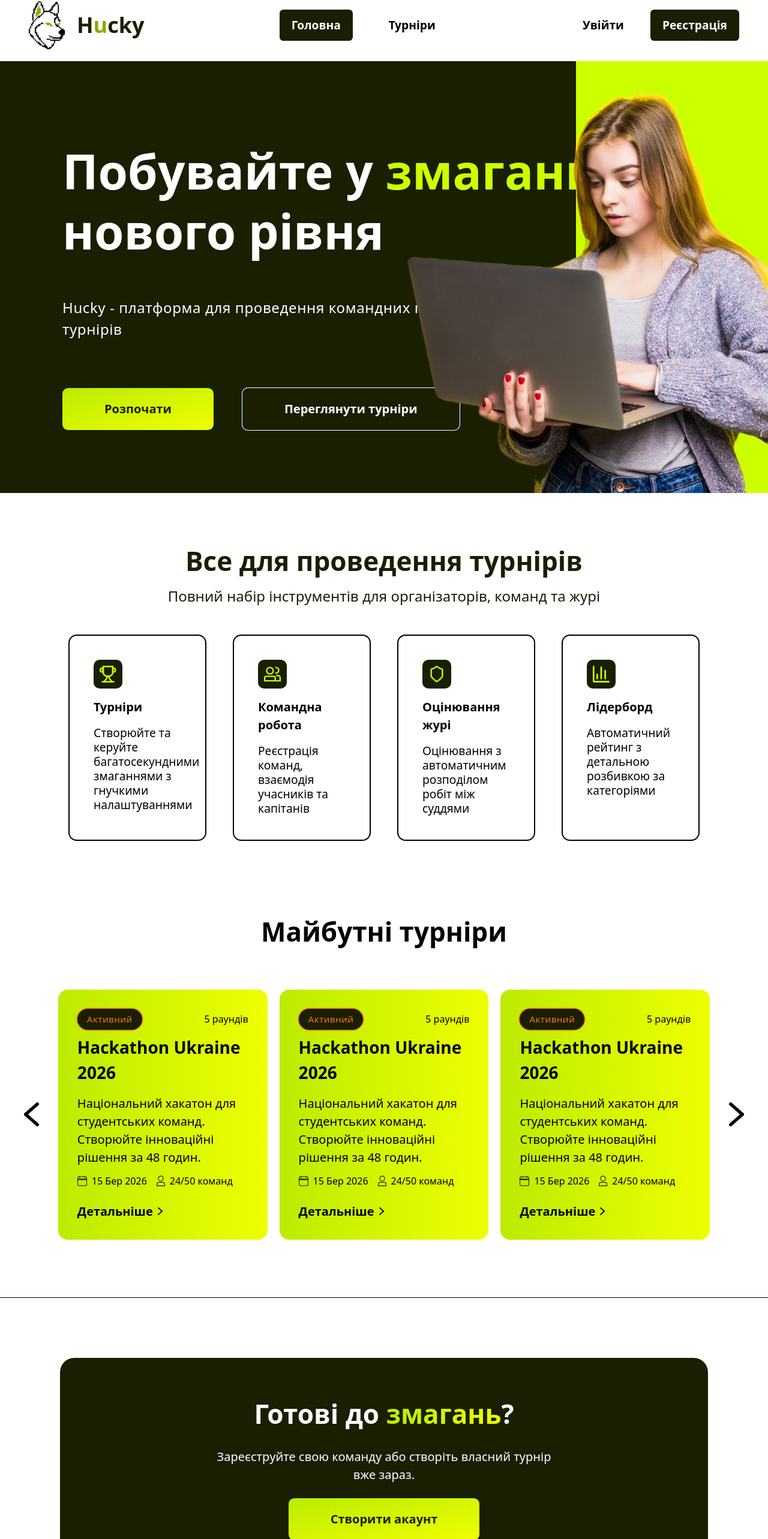
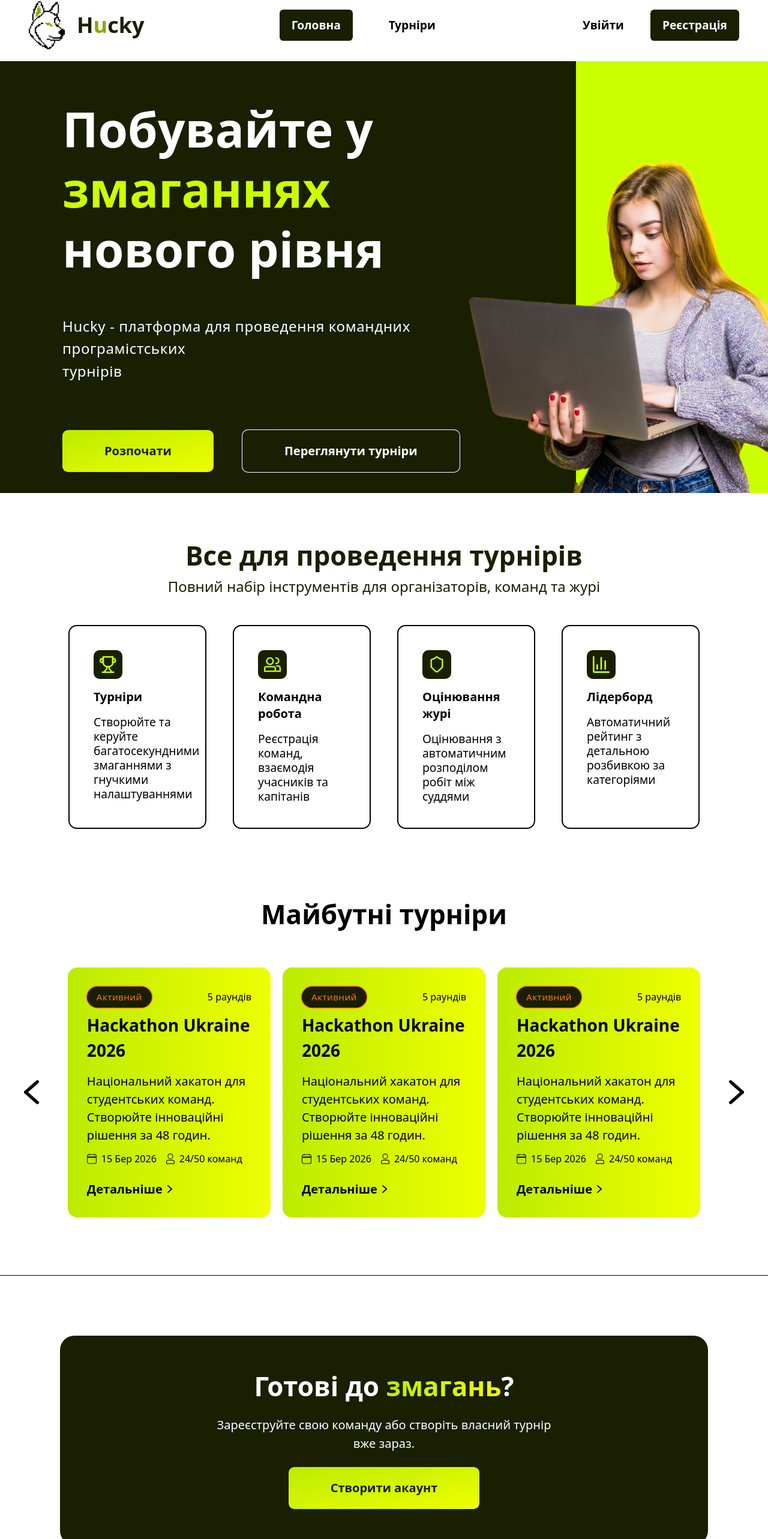
Before and after one commit to aidoteam10-art/Hucky, a SvelteKit app in the folder frontend/: page / in a window 1280 px wide. Shown: the part 18-2584 px from the top of the page at 60% size. Built offline with nearby package versions, Linux system fonts and the light colour scheme.

Commit message:
Додано адаптивність для головної сторінки

```diff
--- a/frontend/src/routes/(app)/+page.svelte
+++ b/frontend/src/routes/(app)/+page.svelte
@@ -1,5 +1,5 @@
 <script>
-	import TournamentCard from "../../components/TournamentCard.svelte";
+    import TournamentCard from "../../components/TournamentCard.svelte";
     import Link from "../../components/Link.svelte";
     let features = [
         { title: 'Турніри', desc: 'Створюйте та керуйте багатосекундними змаганнями з гнучкими налаштуваннями', icon: '/icons/trophie.svg' },
@@ -14,68 +14,78 @@
   ]
 </script>
 
-
-<section class = "relative flex min-h-[90%] bg-[#191F00]">
+<section class="relative flex min-h-screen xl:min-h-[90%] bg-[#191F00] overflow-hidden py-16 xl:py-0">
 
     <div class="absolute top-0 right-0 w-1/4 h-full bg-[#CCFF00] z-10 hidden xl:block"></div>
-    <div class="relative z-20 flex flex-col justify-center pl-13 xl:pl-26 text-white">
-        <h1 class="text-[5rem] leading-tight font-black mb-15 mt-7">Побувайте у <span class = "text-[#CCFF00]">змаганнях</span><br> нового рівня</h1>
-        <p class="mb-20 text-white tracking-wide font-light text-[1.5rem]">Hucky - платформа для проведення командних програмістських <br> турнірів    </p>
-        <div class="flex gap-12">
-            <Link href="/registration" variant="green" size="lg">Розпочати</Link>
-            <Link href="/tournaments" variant="outline" size="lg">Переглянути турніри</Link>
+    <div class="relative z-20 flex flex-col items-center xl:items-start justify-center px-6 sm:px-10 xl:pl-26 text-white w-full xl:w-[60%] text-center xl:text-left">
+        <h1 class="text-4xl sm:text-5xl xl:text-[5rem] leading-tight font-black mb-8 xl:mb-15 mt-7">
+            Побувайте у <span class="text-[#CCFF00]">змаганнях</span><br> нового рівня
+        </h1>
+        <p class="mb-12 xl:mb-20 text-white tracking-wide font-light text-lg xl:text-[1.5rem]">
+            Hucky - платформа для проведення командних програмістських <br class="hidden xl:block"> турнірів
+        </p>
+        <div class="flex flex-col sm:flex-row gap-4 sm:gap-6 xl:gap-12 w-full sm:w-auto justify-stretch xl:justify-start">
+            <div class="w-full sm:w-auto flex *:w-full">
+                <Link href="/registration" variant="green" size="lg">Розпочати</Link>
+            </div>
+            <div class="w-full sm:w-auto flex *:w-full whitespace-nowrap">
+                <Link href="/tournaments" variant="outline" size="lg">Переглянути турніри</Link>
+            </div>
         </div>
   </div>
 
-    <img src="girl_laptop.png" alt="Girl with laptop" class="absolute bottom-0 right-0 max-h-full z-30 object-contain h-auto w-auto transform hidden xl:block">
+    <img src="girl_laptop.png" alt="Girl with laptop" class="absolute bottom-0 right-0 max-h-[80%] xl:max-h-full max-w-[40%] z-30 object-contain h-auto w-auto transform hidden xl:block">
 
 </section>
 
 
-<div class = "flex flex-col items-center py-20 px-5 gap-12 mb-10">
-    <div class = "flex flex-col items-center gap-2">
-        <h1 class = "font-bold text-[2.75rem] text-[#191F00]">Все для проведення турнірів</h1>
-        <p class = "text-[1.5rem] text-[#191F00]">Повний набір інструментів для організаторів, команд та журі</p>
+<div class="flex flex-col items-center py-16 xl:py-20 px-5 gap-8 xl:gap-12 mb-10 text-center xl:text-left">
+    <div class="flex flex-col items-center gap-2 text-center">
+        <h1 class="font-bold text-3xl sm:text-4xl xl:text-[2.75rem] text-[#191F00]">Все для проведення турнірів</h1>
+        <p class="text-lg xl:text-[1.5rem] text-[#191F00]">Повний набір інструментів для організаторів, команд та журі</p>
     </div>
 
-
-
-    <div class="grid grid-cols-1 sm:grid-cols-2 lg:grid-cols-4 gap-4 md:gap-6 xl:gap-12 w-full px-8 md:px-12 xl:px-24">
+    <div class="grid grid-cols-1 sm:grid-cols-2 xl:grid-cols-4 gap-4 md:gap-6 xl:gap-12 w-full px-2 sm:px-8 xl:px-24">
         {#each features as feature}
-        <div class="p-10 flex flex-col ring-2 rounded-xl items-start gap-4 h-full">
+        <div class="p-6 xl:p-10 flex flex-col ring-2 rounded-xl items-start gap-4 h-full text-left">
            <img src={feature.icon} alt={feature.title} class="bg-[#191F00] p-2.5 rounded-[0.625rem] w-12 h-12">
-           <h3 class="font-semibold text-[1.25rem]">{feature.title}</h3>
-           <p class="text-[1.2rem] leading-tight">{feature.desc}</p>
+           <h3 class="font-semibold text-xl xl:text-[1.25rem]">{feature.title}</h3>
+           <p class="text-base xl:text-[1.2rem] leading-tight">{feature.desc}</p>
         </div>
         {/each}
     </div>
-
 
 </div>
 
 
 
-<div class = "flex flex-col items-center gap-16 mb-24">
-    <h1 class = "font-bold text-[2.75rem]">Майбутні турніри</h1>
-    <div class = "flex justify-between px-10 items-center">
-        <img src="arrow_left.svg" alt="Previous tournament" class="mr-8 h-10">
-        <div class = "grid grid-cols-1 lg:grid-cols-3 gap-5">
+<div class="flex flex-col items-center gap-10 xl:gap-16 mb-16 xl:mb-24 px-4 xl:px-0">
+    <h1 class="font-bold text-3xl sm:text-4xl xl:text-[2.75rem] text-center">Майбутні турніри</h1>
+
+    <div class="flex flex-row justify-between w-full max-w-[1400px] px-0 sm:px-6 xl:px-10 items-center gap-2 sm:gap-6 xl:gap-12">
+
+        <img src="arrow_left.svg" alt="Previous tournament" class="h-8 md:h-10 shrink-0 cursor-pointer">
+
+        <div class="grid grid-cols-1 md:grid-cols-2 lg:grid-cols-3 gap-5 w-full [&>div:nth-child(2)]:hidden md:[&>div:nth-child(2)]:block [&>div:nth-child(3)]:hidden lg:[&>div:nth-child(3)]:block">
             {#each tournaments as tournament}
             <div>
-            <TournamentCard></TournamentCard>
+                <TournamentCard></TournamentCard>
             </div>
             {/each}
         </div>
-        <img src="arrow_right.svg" alt="Next tournament" class="ml-8 h-10">
+
+        <img src="arrow_right.svg" alt="Next tournament" class="h-8 md:h-10 shrink-0 cursor-pointer">
     </div>
 </div>
 
 <hr>
 
-<section class = "pb-50 px-25 pt-25">
-    <div class = "flex flex-col items-center justify-center bg-[#191F00] py-15 gap-6 rounded-3xl">
-        <h2 class = "text-white font-bold text-[2.75rem]">Готові до <span class = "bg-clip-text text-transparent bg-linear-to-r from-[#BCEB01] to-[#EEFF00]">змагань</span>?</h2>
-        <p class ="text-white text-[1.25rem] font-light text-center">Зареєструйте свою команду або створіть власний турнір <br> вже зараз.</p>
-        <Link href = "/registration" variant = "green" size = "lg" >Створити акаунт</Link>
+<section class="pb-16 xl:pb-50 px-5 sm:px-10 xl:px-25 pt-16 xl:pt-25">
+    <div class="flex flex-col items-center justify-center bg-[#191F00] py-10 xl:py-15 px-6 gap-6 rounded-3xl text-center w-full">
+        <h2 class="text-white font-bold text-3xl sm:text-4xl xl:text-[2.75rem]">Готові до <span class="bg-clip-text text-transparent bg-linear-to-r from-[#BCEB01] to-[#EEFF00]">змагань</span>?</h2>
+        <p class="text-white text-base sm:text-lg xl:text-[1.25rem] font-light text-center">Зареєструйте свою команду або створіть власний турнір <br class="hidden sm:block"> вже зараз.</p>
+        <div class="w-full sm:w-auto flex justify-center *:w-full">
+            <Link href="/registration" variant="green" size="lg">Створити акаунт</Link>
+        </div>
     </div>
 </section>
```
